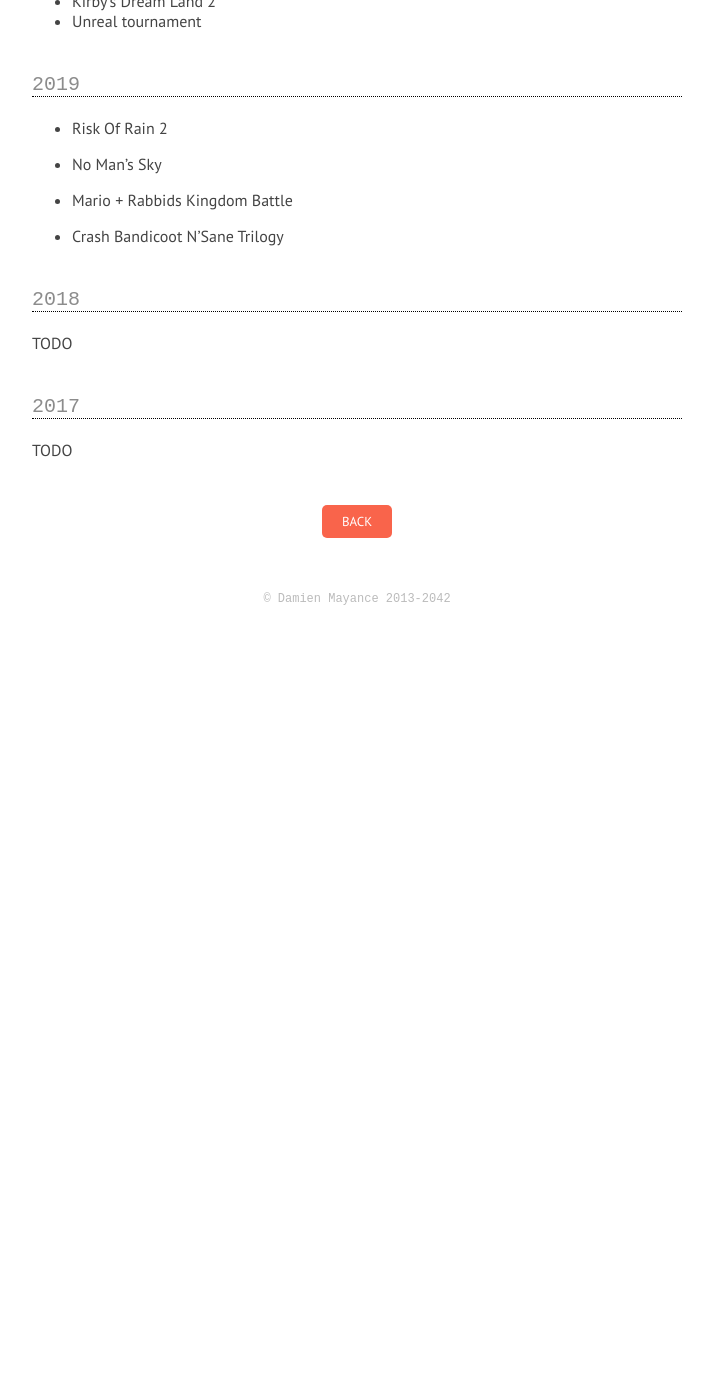
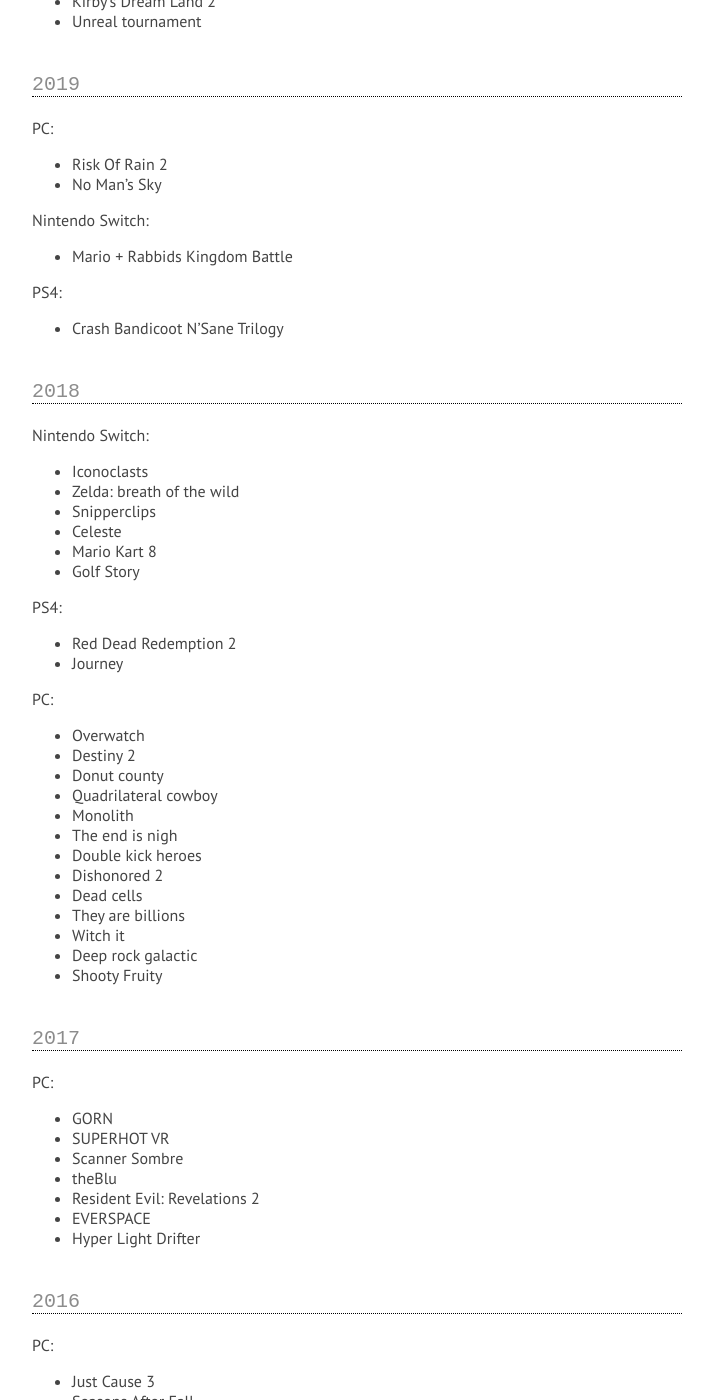
Before and after one commit to valryon/valryon.github.io, a Jekyll site: the page built from _posts/1988-04-29-games.md, in a window 1280 px wide and 1400 px high, scrolled down 923 px. Shown: the whole window, without its empty margins (283-996 px from the left). Built offline with Jekyll 4.4.1, drawn with Linux system fonts in a browser that asks for light colours; some web fonts are replaced; before the commit the page ends 1553 px from its top, so only the background shows below that; some of the changed text lies outside the part shown.

Commit message:
Update 1988-04-29-games.md

```diff
--- a/_posts/1988-04-29-games.md
+++ b/_posts/1988-04-29-games.md
@@ -38,17 +38,110 @@
 
 ## 2019
 
+PC:
+
 - Risk Of Rain 2
 - No Man's Sky
 
+Nintendo Switch:
+
 - Mario + Rabbids Kingdom Battle
+
+PS4:
 
 - Crash Bandicoot N'Sane Trilogy
 
 ## 2018
 
-TODO
+Nintendo Switch:
+
+- Iconoclasts
+- Zelda: breath of the wild
+- Snipperclips
+- Celeste
+- Mario Kart 8
+- Golf Story
+
+PS4:
+
+- Red Dead Redemption 2
+- Journey
+
+PC:
+
+- Overwatch
+- Destiny 2
+- Donut county
+- Quadrilateral cowboy
+- Monolith
+- The end is nigh
+- Double kick heroes
+- Dishonored 2
+- Dead cells
+- They are billions
+- Witch it
+- Deep rock galactic
+- Shooty Fruity
 
 ## 2017
 
-TODO
+PC:
+
+- GORN
+- SUPERHOT VR
+- Scanner Sombre
+- theBlu
+- Resident Evil: Revelations 2
+- EVERSPACE
+- Hyper Light Drifter
+
+## 2016
+
+PC:
+
+- Just Cause 3
+- Seasons After Fall
+- Zombie Night Terror
+- Enter The Gungeon
+- XCOM: Enemy Unknow/Enemy Within
+- Dungeon Of The Endless
+
+## 2015
+
+PC:
+
+- Wolfenstein: The Old Blood
+- Wolfenstein: The New Order
+- Downwell
+- Towerfall: Dark World
+- Just Cause 2
+- The Next Penelope
+
+## 2014
+
+PC:
+
+- Nuclear Throne
+- Transistor
+- Luftrausers
+- Rocksmith 2014
+- Don't Starve
+- State of Decay
+- Dota 2
+- Risk Of Rain
+- Broforce
+- Towerfall
+- Samurai Gunn
+- Far Cry 3
+
+## 2013
+
+PC:
+
+- The Stanley Parable
+- DmC: Devail May Cry
+- Monaco
+- Dishonored
+- Kerbal Space Program
+
+-
```
